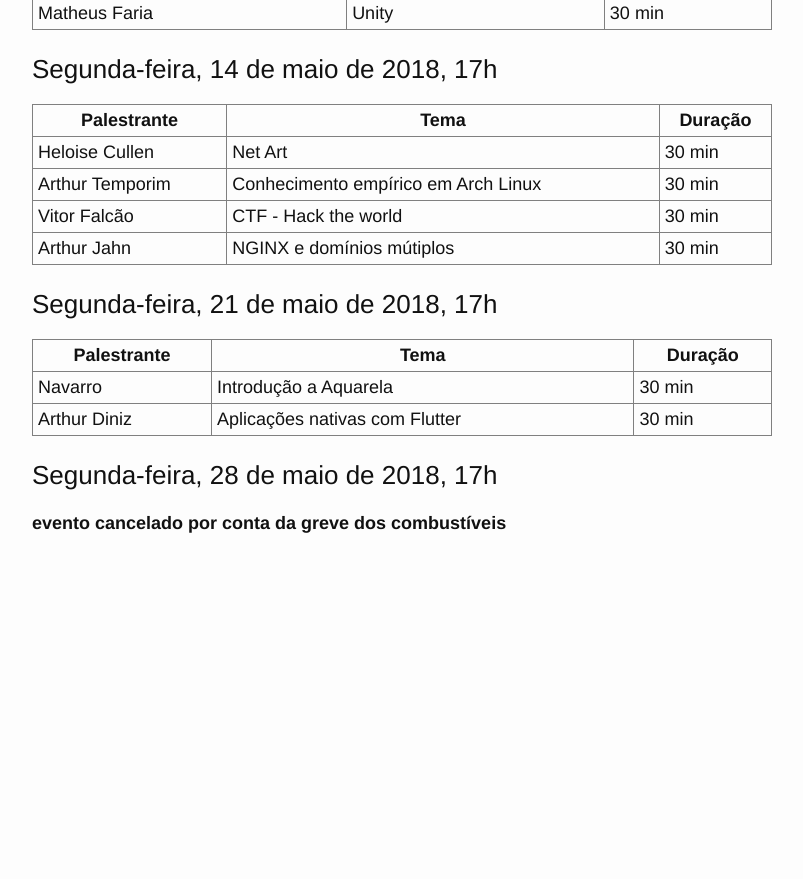
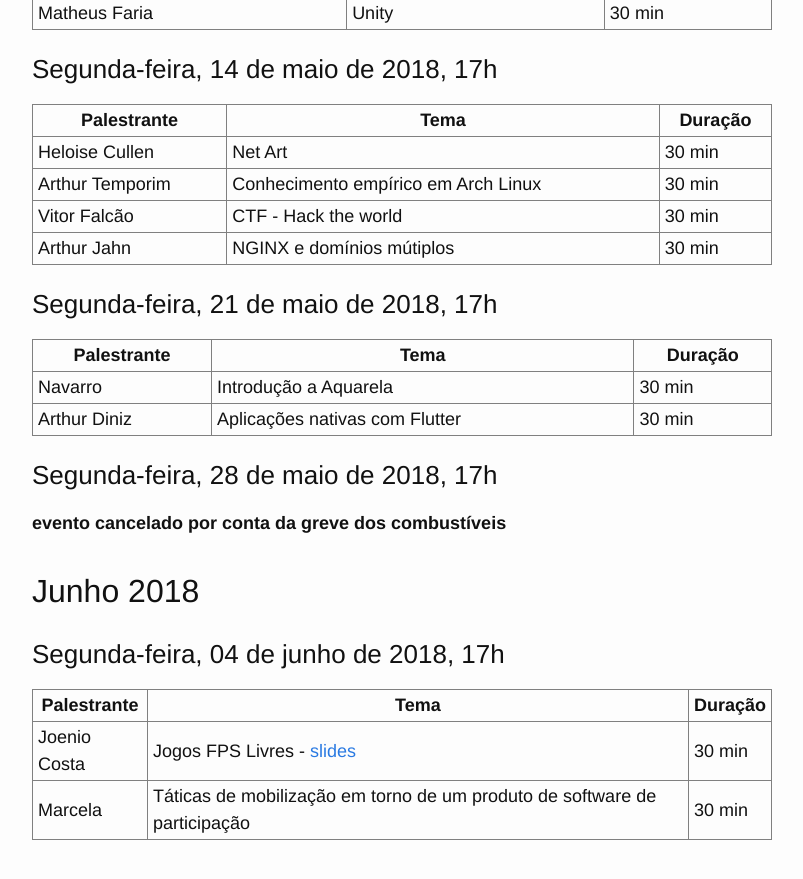
Before and after one commit to lappis-unb/MiniLappisConf, a Jekyll site: the page built from passados.md, in a window 1280 px wide and 900 px high, scrolled down 1679 px. Shown: the top 879 px of the window, without its empty margins (238-1041 px from the left). Built offline with Jekyll 4.4.1, drawn with Linux system fonts in a browser that asks for light colours; before the commit the page ends 2276 px from its top, so only the background shows below that.

Commit message:
adicionando link para slides e organizando agenda da proxima semana

```diff
--- a/passados.md
+++ b/passados.md
@@ -78,3 +78,12 @@ title: Eventos passados
 ### Segunda-feira, 28 de maio de 2018, 17h
 
 **evento cancelado por conta da greve dos combustíveis**
+
+## Junho 2018
+
+### Segunda-feira, 04 de junho de 2018, 17h
+
+| Palestrante     | Tema                                    | Duração |
+| --------------- | --------------------------------------- | ------- |
+| Joenio Costa    | Jogos FPS Livres - [slides](http://joenio.me/jogos-fps-livres) | 30 min  |
+| Marcela         | Táticas de mobilização em torno de um produto de software de participação | 30 min |
```
Also changed, not shown: agenda.md (+1 -3 lines), index.md (+3 -3 lines).
